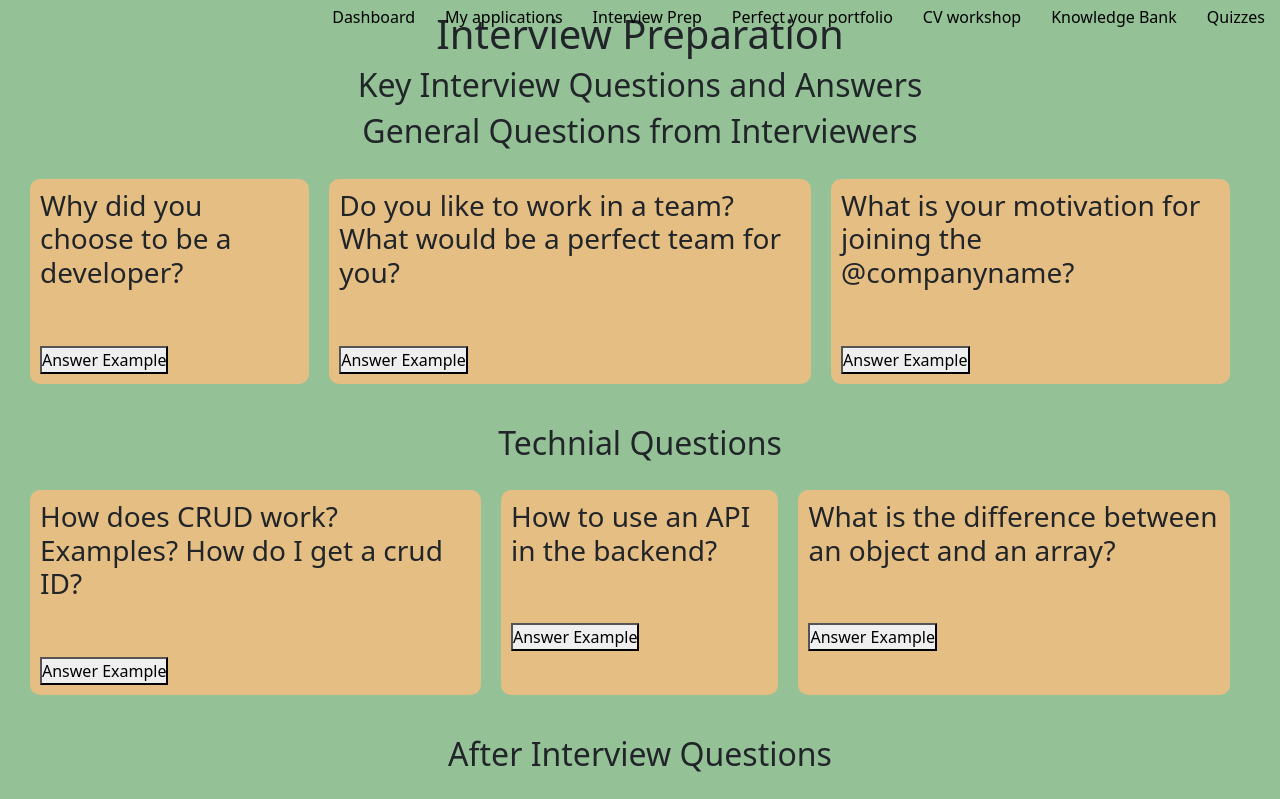
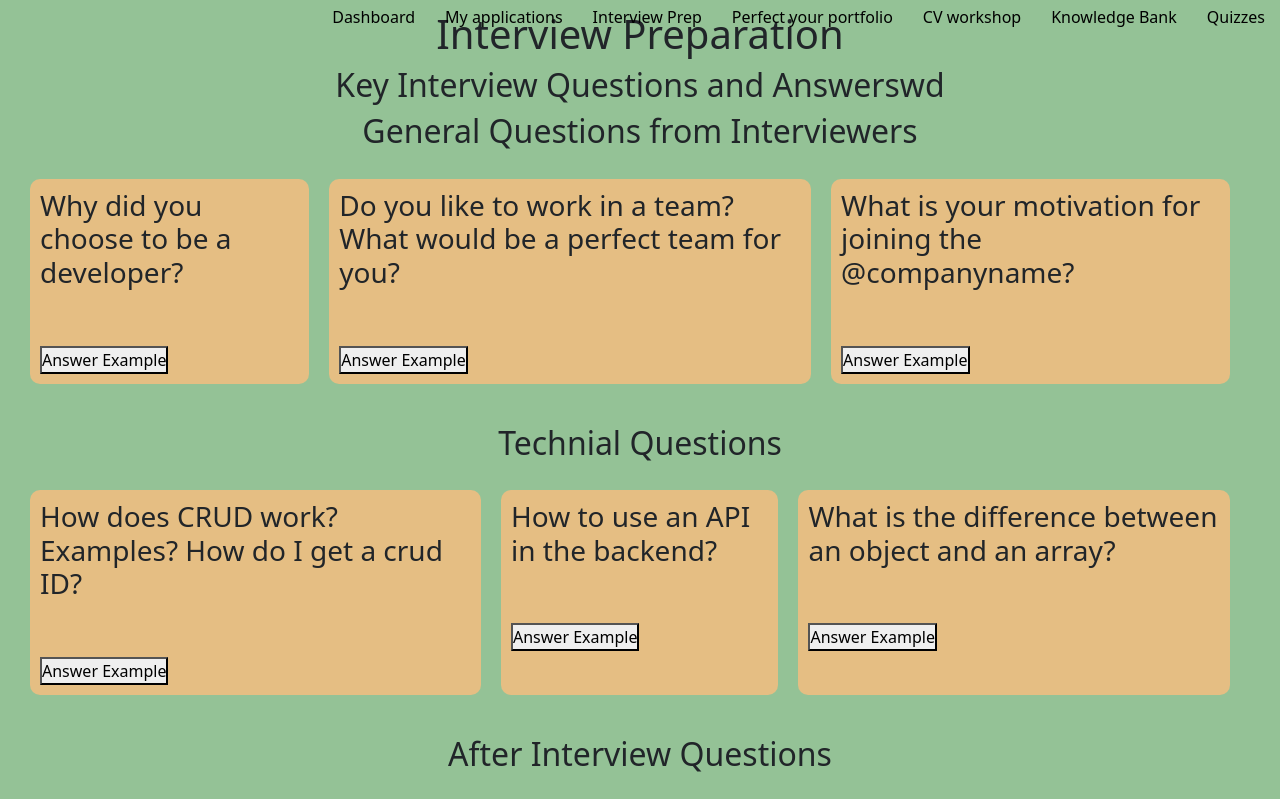
Before and after one commit to SchoolOfCode/bc13_final-project_front-end-cyber-insecure, a React (Create React App) app: page /interviewprep in a window 1280 px wide. Shown: the top 799 px of the page. Built offline with nearby package versions, Linux system fonts and the light colour scheme; no server answers; sample sign-in values are in the browser's storage.

Commit message:
Taylor commit, pop ups modified and optimized on the interview prep page check3

```diff
--- a/src/Components/InterviewPrepPage/InterviewPrepPage.js
+++ b/src/Components/InterviewPrepPage/InterviewPrepPage.js
@@ -14,7 +14,7 @@ function InterviewPrepPage(props) {
     <Navbar />,
     <div className="interviewPrepPage_container">
       <h1>Interview Preparation</h1>
-      <h2>Key Interview Questions and Answers</h2>
+      <h2>Key Interview Questions and Answerswd</h2>
 
       <div className="allQuestions_container">
         <section className="interviewQuestionsSection">
```
